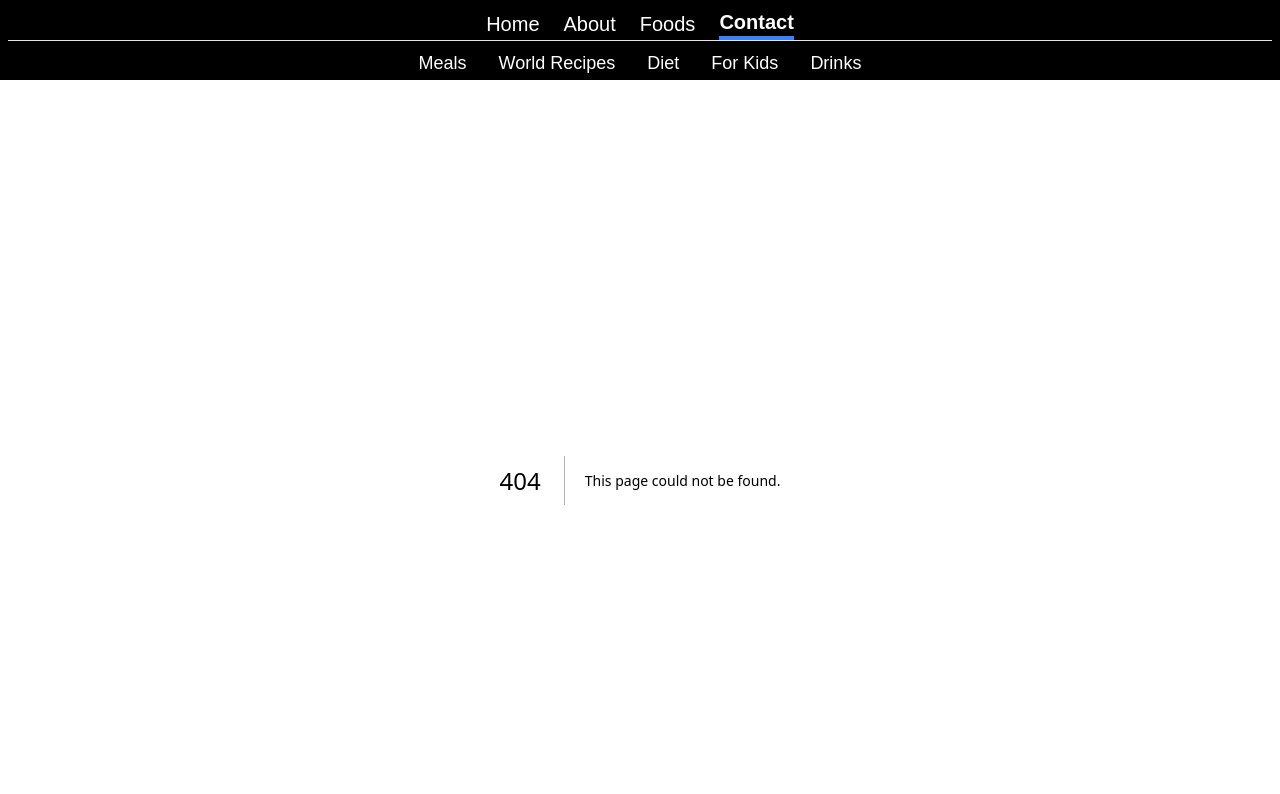
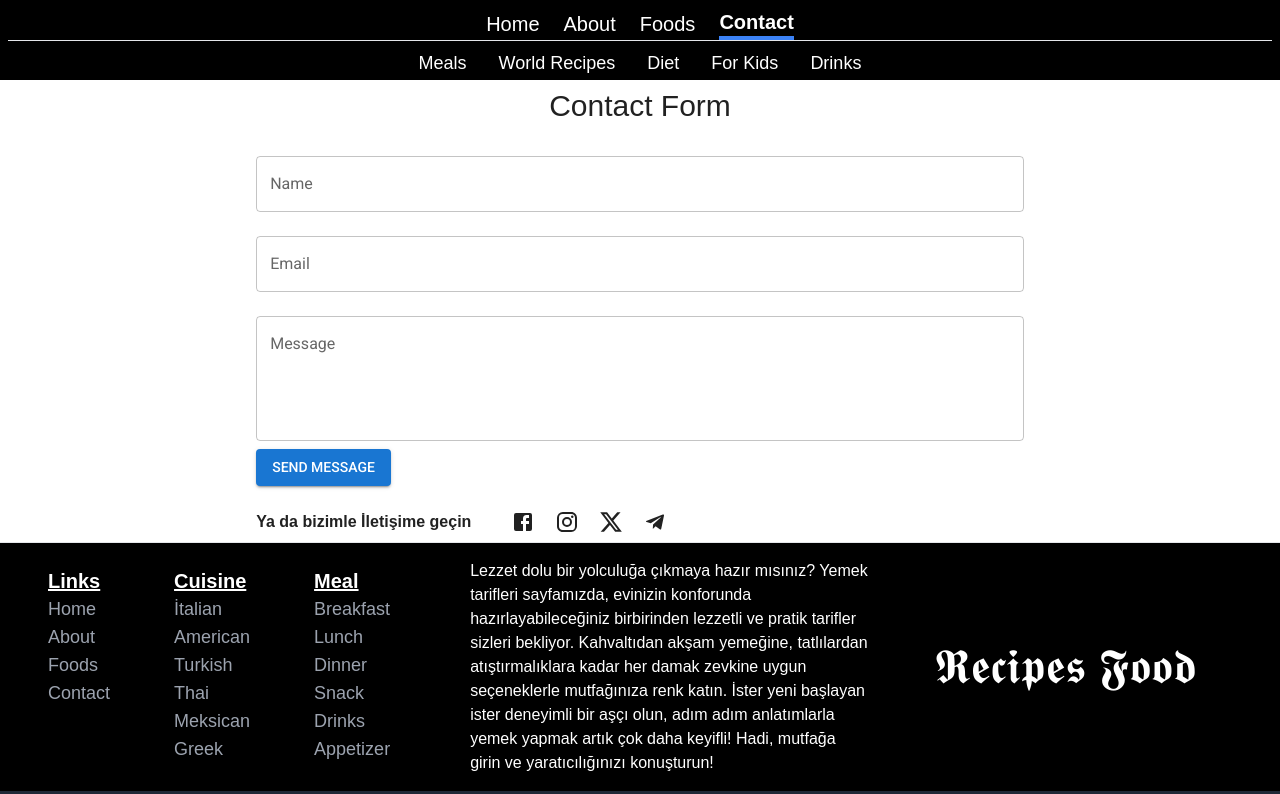
Before and after one commit to hakan4773/Nextjs-RecipesApp, a Next.js app in the folder food-app/: page /Contact in a window 1280 px wide. Before the commit this address had no page. Shown: the top 794 px of the page. Built offline with nearby package versions, Linux system fonts and the light colour scheme; a web font is replaced by a local one.

Commit message:
add contact page and update css 8

```diff
--- /dev/null
+++ b/food-app/src/app/Contact/page.jsx
@@ -0,0 +1,62 @@
+import React from 'react'
+import TextField from '@mui/material/TextField';
+import Button from '@mui/material/Button';
+import FacebookIcon from '@mui/icons-material/Facebook';
+import XIcon from '@mui/icons-material/X';
+import TelegramIcon from '@mui/icons-material/Telegram';
+import WhatsAppIcon from '@mui/icons-material/WhatsApp';
+import InstagramIcon from '@mui/icons-material/Instagram';
+const page = () => {
+  return (
+    <div className='flex justify-center items-center flex-col'>
+<h1 className='text-3xl p-2'>Contact Form</h1>
+
+
+    <form className='p-2'>
+      <TextField
+        label="Name"
+        variant="outlined"
+        fullWidth
+        margin="normal"
+      />
+      <TextField
+        label="Email"
+        variant="outlined"
+        fullWidth
+        margin="normal"
+      />
+        <TextField
+        label="Message"
+        variant="outlined"
+        fullWidth
+        type=''
+        multiline
+        rows={4}
+        margin="normal"
+      />
+      <Button
+        variant="contained"
+        color="primary"
+        type="submit"
+
+      >
+        Send Message
+      </Button>
+
+      <div className='pt-6  w-full flex space-x-10'>
+<p className='font-bold'>Ya da bizimle İletişime geçin</p>
+
+        <div className='flex justify-center items-center space-x-5'>
+<FacebookIcon className='size-10'/>
+<InstagramIcon className='size-10'/>
+<XIcon className='size-10'/>
+<TelegramIcon className='size-10' />
+</div>
+      </div>
+    </form>
+
+    </div>
+  )
+}
+
+export default page
--- a/food-app/src/app/components/Header.jsx
+++ b/food-app/src/app/components/Header.jsx
@@ -6,7 +6,7 @@ import { useRouter } from 'next/navigation'
 import { useSelectedLayoutSegment } from 'next/navigation'
 
 
-const Header = ({children}) => {
+const Header = () => {
 
   const router=useRouter();
   const activeSegment = useSelectedLayoutSegment();
@@ -54,7 +54,7 @@ const handleClose = () => {
 </ul>
 
 
-<div  className='h-12 text-lg  p-2 flex flex-row lg:space-x-8 space-x-2 text-white justify-center items-center '>
+<div  className='h-12 text-lg  p-2 flex flex-row lg:space-x-8 space-x-4 text-white justify-center items-center '>
 
 <button   onMouseMove={handleClick} className='cursor-pointer'>Meals</button>
 <Menu open={open}  anchorEl={anchorEl} className='flex justify-center items-center' onClose={handleClose}>
--- a/food-app/src/app/page.js
+++ b/food-app/src/app/page.js
@@ -20,7 +20,7 @@ export default function Home() {
 
 
 <div  className="absolute  flex   flex-col lg:top-1/3 lg:left-1/3 top-1/2   left-1/3 text-center ">
-<Link href="/foods"  className="w-40 lg:w-80 lg:mx-2 mx-6  border p-1 rounded-md text-white   hover:text-4xl shadow-2xl lg:text-4xl text-xl text-bold">Hemen Yolculuğa Başlayın</Link>
+<Link href="/foods"  className="bg-red-900 placeholder:w-40 lg:w-80 lg:mx-2 mx-6  border p-1 rounded-md text-white     shadow-2xl lg:text-4xl text-xl text-bold">Hemen Yolculuğa Başlayın</Link>
 </div>
 </div>
 <Contents />
```
Also changed, not shown: food-app/src/app/diet/page.jsx (+2 -2 lines).
